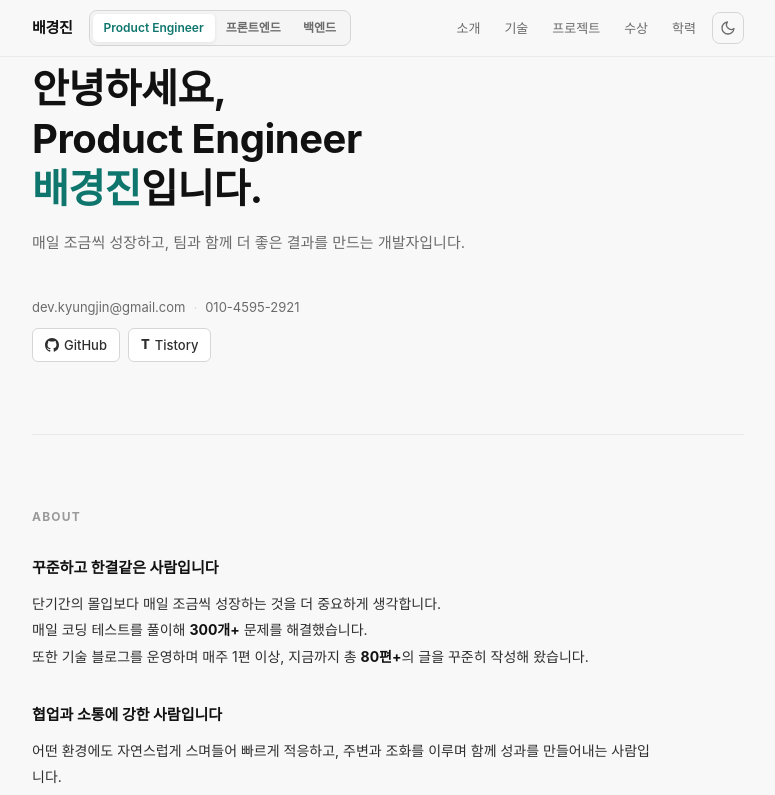
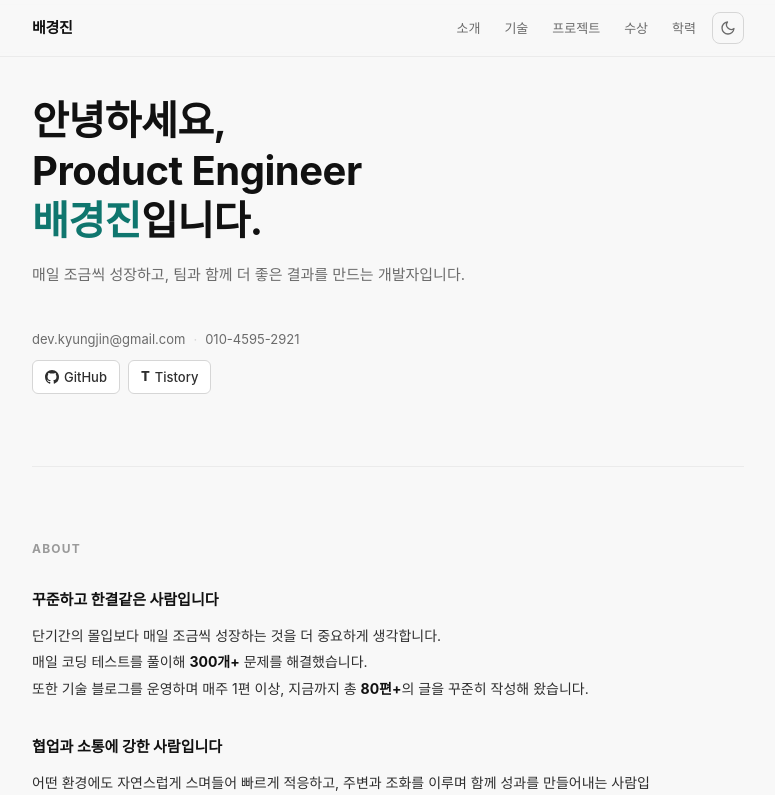
Before and after one commit to bae080311/resume, a Vue app: page /product-engineer in a window 1280 px wide. Shown: the top 795 px of the page, without its empty margins (252-1027 px from the left). Built offline with nearby package versions, Linux system fonts and the light colour scheme; a web font is replaced by a local one.

Commit message:
fix(ui): remove channel switcher and add hero spacing

```diff
--- a/src/components/AppHeader.vue
+++ b/src/components/AppHeader.vue
@@ -1,16 +1,7 @@
 <script setup lang="ts">
 import { ref, onMounted } from 'vue'
-import { usePortfolioChannel } from '../composables/usePortfolioChannel'
-import { portfolioChannelList } from '../data/portfolioChannels'
 
 const isDark = ref(false)
-const { activeChannelId, selectChannel } = usePortfolioChannel()
-
-function navigateChannel(event: MouseEvent, channelId: (typeof portfolioChannelList)[number]['id']): void {
-  if (event.metaKey || event.ctrlKey || event.shiftKey || event.altKey) return
-  event.preventDefault()
-  selectChannel(channelId)
-}
 
 function toggleTheme() {
   isDark.value = !isDark.value
@@ -34,19 +25,6 @@ onMounted(() => {
     <div class="header-inner">
       <div class="identity">
         <span class="logo">배경진</span>
-        <div class="channel-switch" role="navigation" aria-label="포트폴리오 채널">
-          <a
-            v-for="channel in portfolioChannelList"
-            :key="channel.id"
-            :href="channel.path"
-            class="channel-link"
-            :class="{ 'is-active': activeChannelId === channel.id }"
-            :aria-current="activeChannelId === channel.id ? 'page' : undefined"
-            @click="navigateChannel($event, channel.id)"
-          >
-            {{ channel.label }}
-          </a>
-        </div>
       </div>
       <div class="header-right">
         <nav>
@@ -101,45 +79,6 @@ header {
 .identity {
   display: flex;
   align-items: center;
-  gap: 16px;
-}
-
-.channel-switch {
-  display: flex;
-  padding: 3px;
-  border: 1px solid var(--gray-200);
-  border-radius: 8px;
-  background: var(--gray-50);
-}
-
-.channel-link {
-  display: inline-flex;
-  align-items: center;
-  min-height: 28px;
-  padding: 0 11px;
-  border: 0;
-  border-radius: 5px;
-  background: transparent;
-  color: var(--gray-600);
-  font: inherit;
-  font-size: 12px;
-  font-weight: 600;
-  cursor: pointer;
-}
-
-.channel-link:hover {
-  color: var(--black);
-}
-
-.channel-link.is-active {
-  background: var(--white);
-  color: var(--accent);
-  box-shadow: 0 1px 4px rgba(15, 23, 42, 0.08);
-}
-
-.channel-link:focus-visible {
-  outline: 2px solid var(--accent);
-  outline-offset: 1px;
 }
 
 .header-right {
@@ -188,20 +127,11 @@ nav a:hover { color: var(--black); }
   }
 
   .identity {
-    gap: 10px;
-  }
-
-  .channel-link {
-    padding: 0 8px;
+    gap: 0;
   }
 }
 
 @media (max-width: 430px) {
   .logo { display: none; }
-
-  .channel-link {
-    padding: 0 7px;
-    font-size: 11px;
-  }
 }
 </style>
--- a/src/components/HeroSection.vue
+++ b/src/components/HeroSection.vue
@@ -33,7 +33,7 @@ const { activeChannel } = usePortfolioChannel()
 
 <style scoped>
 .hero {
-  padding: 64px 0 72px;
+  padding: 96px 0 72px;
   display: flex;
   flex-direction: column;
   gap: 40px;
@@ -122,7 +122,7 @@ h1 strong {
 }
 
 @media (max-width: 600px) {
-  .hero { padding: 80px 0 48px; }
+  .hero { padding: 96px 0 48px; }
   h1 { font-size: 28px; }
 }
 </style>
```
